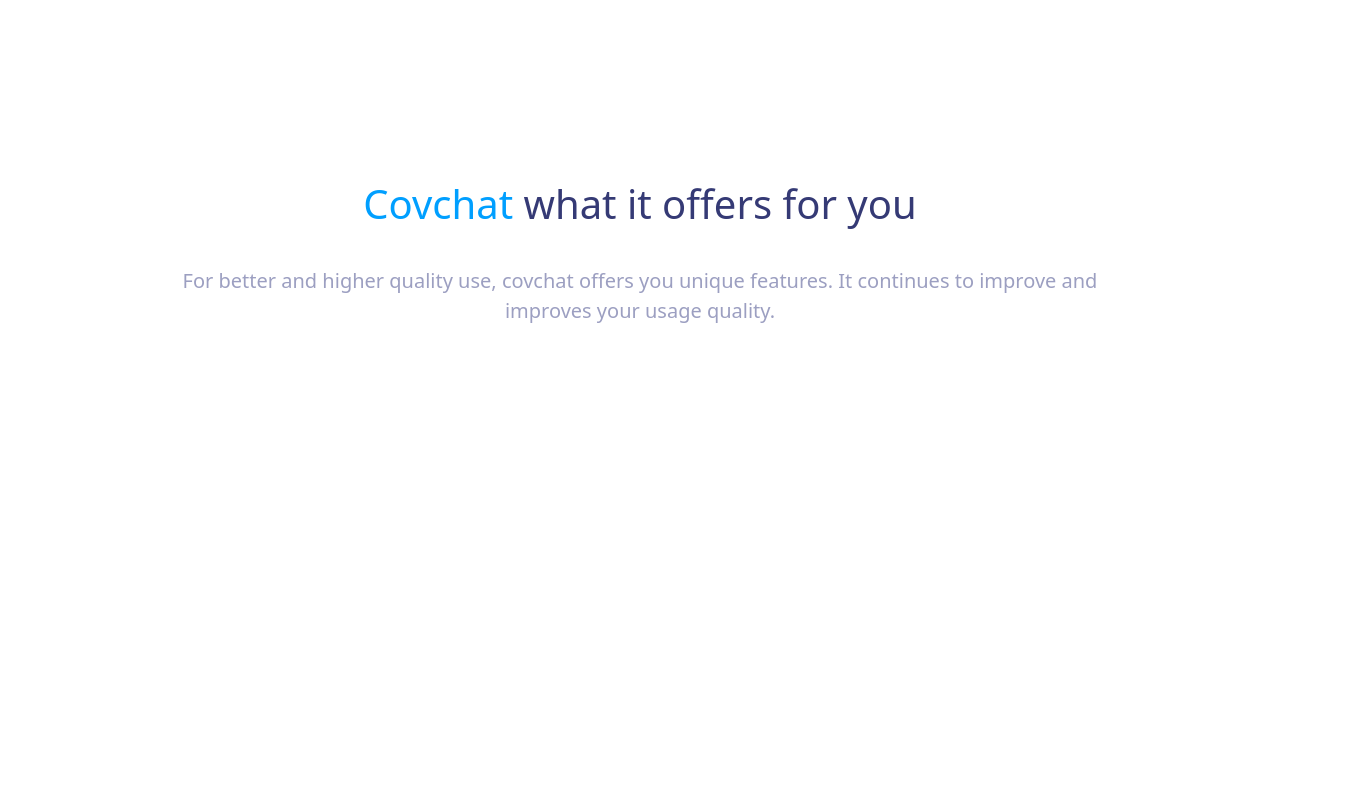
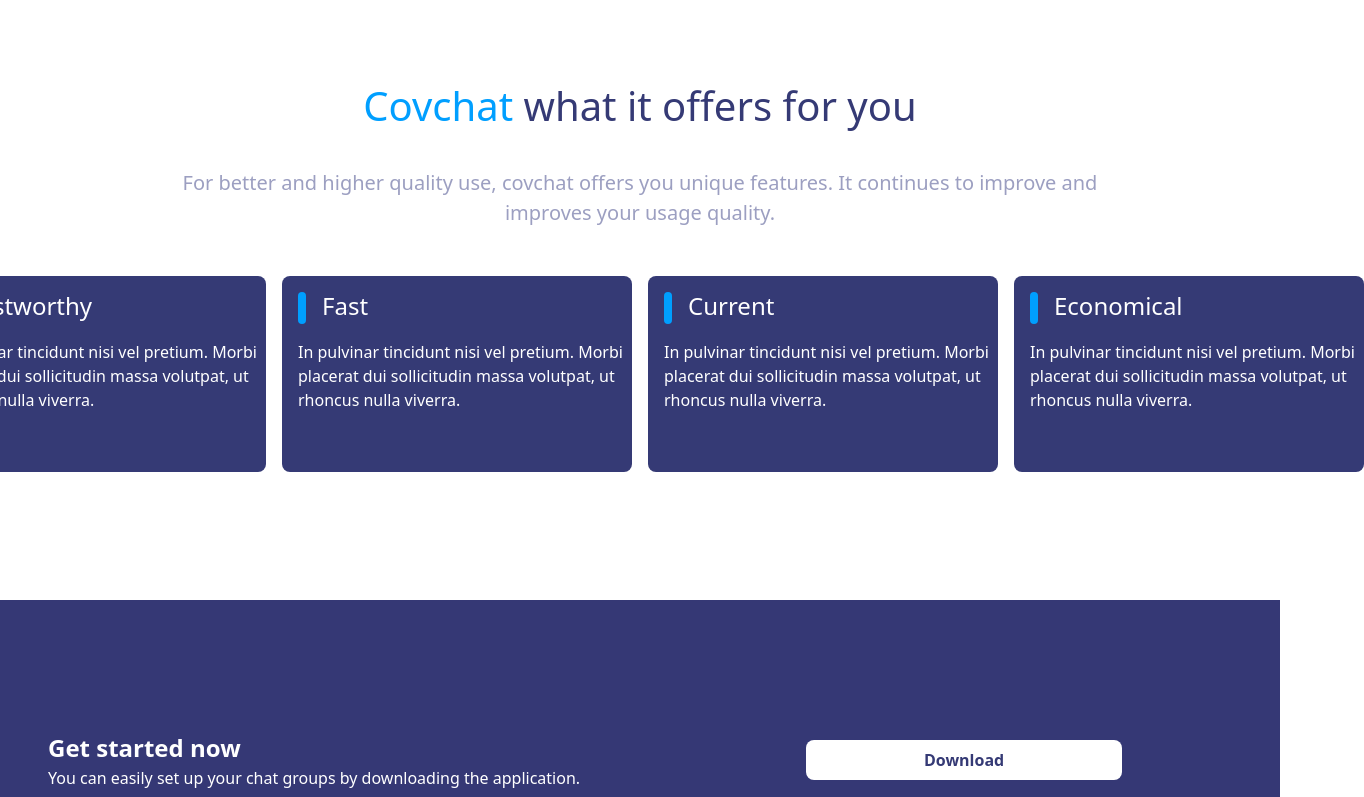
Before and after one commit to ckakbulut/reactpractice, a React (Create React App) app in the folder reactpractice/: page / in a window 1280 px wide. Shown: the part 1250-2047 px from the top of the page, 1364 px wide, since content can reach past the window. Built offline with nearby package versions, Linux system fonts and the light colour scheme.

Commit message:
Added info panels and fixed positioning

```diff
--- a/reactpractice/src/components/Header.jsx
+++ b/reactpractice/src/components/Header.jsx
@@ -5,6 +5,7 @@
 import CovchatLogo from "./CovchatLogo";
 import Prodisplay from "../svg/prodisplay.svg";
 import Iphone from "../svg/iphone.svg";
+import InfoPanel from "./InfoPanel";
 
 function Header() {
   return (
@@ -32,7 +33,7 @@
           <img src={Googleplay} />
         </div>
       </div>
-      <div class="bg-white flex flex-col relative h-[1500px] justify-center items-center">
+      <div class="bg-white flex flex-col relative h-[1100px] items-center justify-end ">
         <img
           class="items-center absolute left-60 top-[-300px]"
           src={Prodisplay}
@@ -46,6 +47,12 @@
             For better and higher quality use, covchat offers you unique
             features. It continues to improve and improves your usage quality.
           </p>
+          <div class="flex flex-row mt-12 mb-32 space-x-4">
+            <InfoPanel title="Trustworthy" />
+            <InfoPanel title="Fast" />
+            <InfoPanel title="Current" />
+            <InfoPanel title="Economical" />
+          </div>
         </>
       </div>
     </>
--- /dev/null
+++ b/reactpractice/src/components/InfoPanel.jsx
@@ -0,0 +1,19 @@
+import React from "react";
+
+// can use text to substitute the text in the panel
+function InfoPanel({ title, text }) {
+  return (
+    <div class="rounded-lg flex flex-col bg-[#353A75] w-[350px] h-[196px]">
+      <div class="flex flex-row ">
+        <div class="rounded-lg w-[8px] h-[32px] bg-[#009FFF] ml-4 mt-4"></div>
+        <p class="text-[24px] text-white pl-4 mt-3">{title}</p>
+      </div>
+      <p class="text-[16px] text-white text-left ml-4 mt-4">
+        In pulvinar tincidunt nisi vel pretium. Morbi placerat dui sollicitudin
+        massa volutpat, ut rhoncus nulla viverra.
+      </p>
+    </div>
+  );
+}
+
+export default InfoPanel;
```
